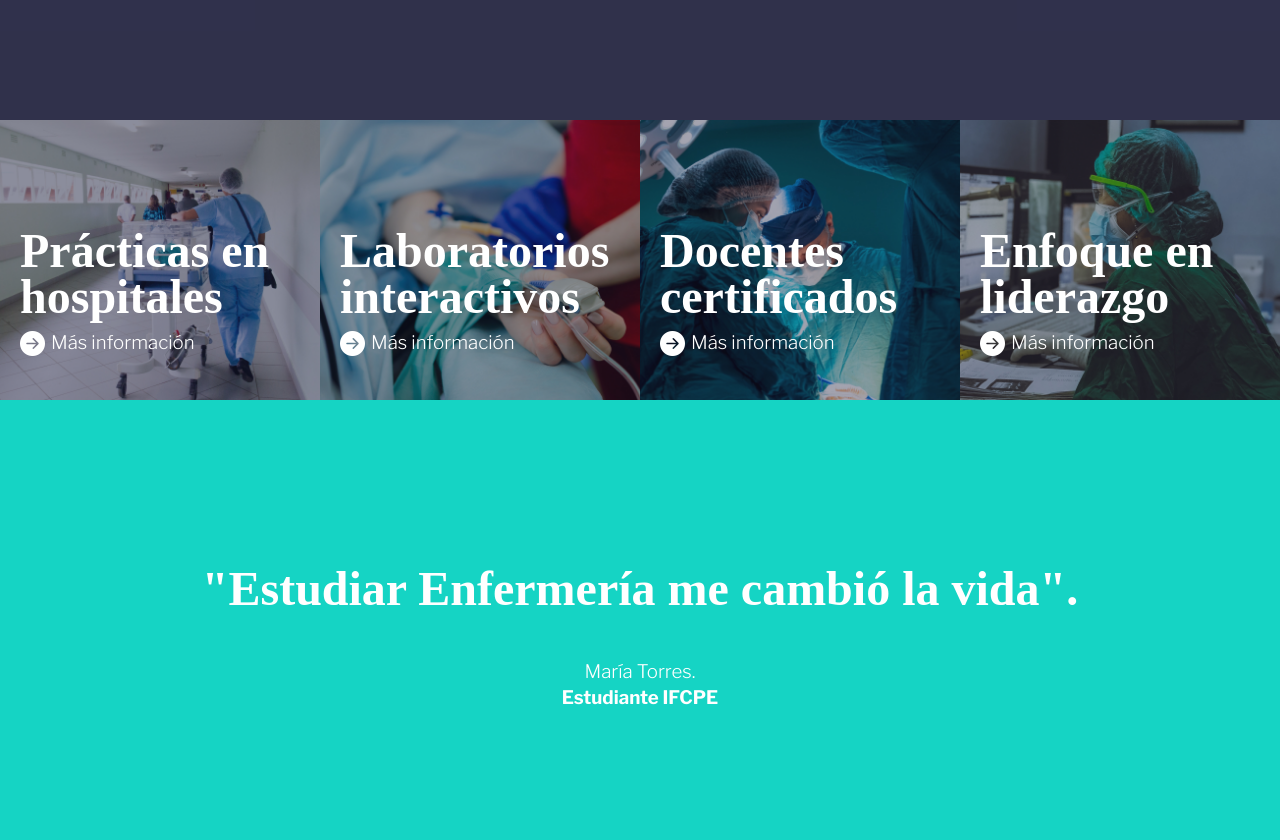
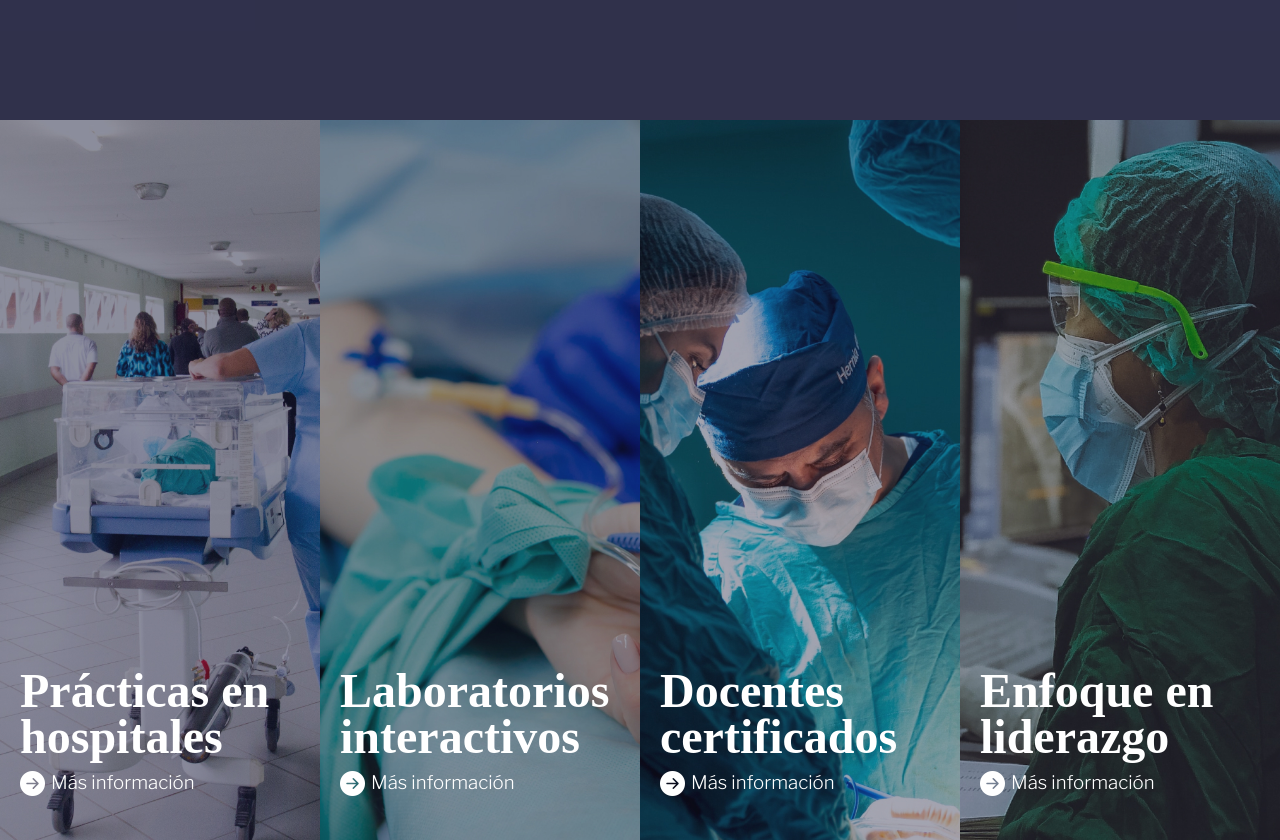
Before and after one commit to frnandacordova/ifcpeweb, a website: page index.html in a window 1280 px wide. Shown: the part 1240-2080 px from the top of the page. Drawn offline with nearby package versions, Linux system fonts and the light colour scheme; a web font is replaced by a local one.

Commit message:
correccion css

```diff
--- a/scss/partials/_componentes.scss
+++ b/scss/partials/_componentes.scss
@@ -90,7 +90,7 @@
         background-position: center;
         padding: 20px;
         padding-bottom: 40px;
-        min-height: 35vh;
+        min-height: 90vh;
         justify-content: end;
         align-items: start;
 
@@ -105,7 +105,7 @@
         background-position: center;
         padding: 20px;
         padding-bottom: 40px;
-        min-height: 35vh;
+        min-height: 90vh;
         justify-content: end;
         align-items: start;
 
@@ -119,7 +119,7 @@
         background-position: center;
         padding: 20px;
         padding-bottom: 40px;
-        min-height: 35vh;
+        min-height: 90vh;
         justify-content: end;
         align-items: start;
 
@@ -134,7 +134,7 @@
         background-position: center;
         padding: 20px;
         padding-bottom: 40px;
-        min-height: 35vh;
+        min-height:90vh;
         justify-content: end;
         align-items: start;
 
```
Also changed, not shown: paginas/admision.html (+1 -1 lines), css/styless.css.
